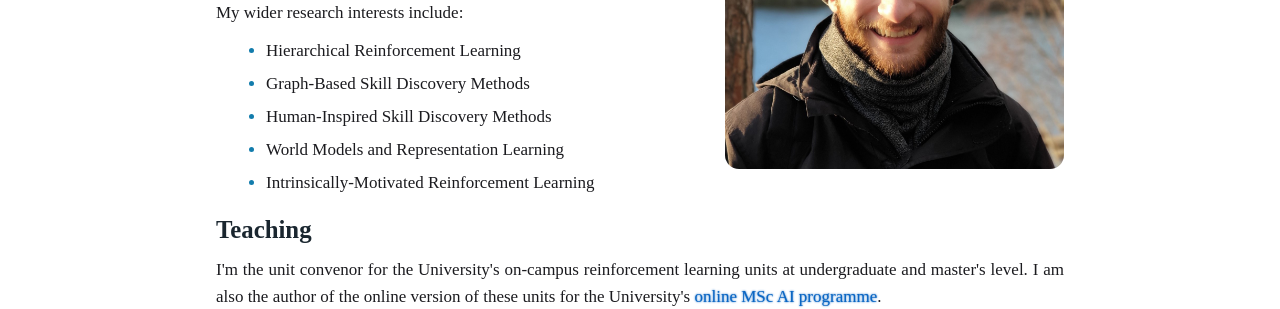
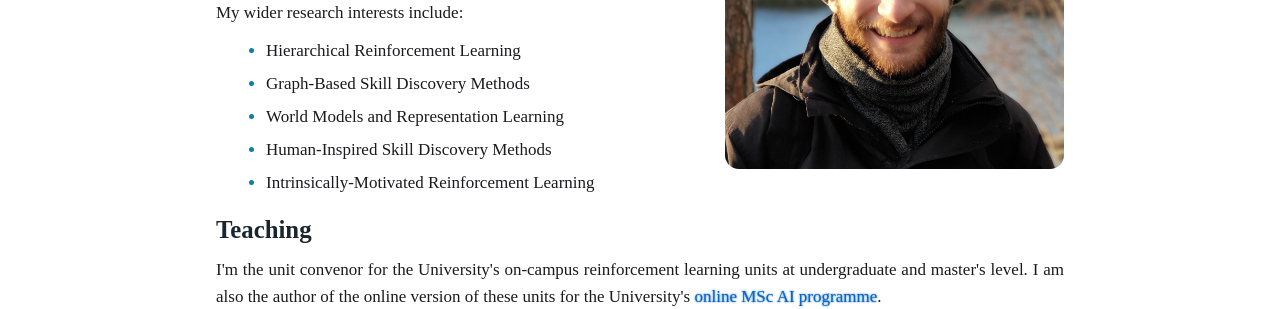
Before and after one commit to Ueva/personal-website, a Jekyll site: the page built from academic-website/index.html, in a window 1280 px wide and 900 px high, scrolled down 380 px. Shown: the part 153-462 px from the top of the window. Built offline with Jekyll 4.4.1, drawn with Linux system fonts in a browser that asks for light colours; some web fonts are replaced; some of the changed lines change nothing that is shown.

Commit message:
Re-ordered research interests.

```diff
--- a/academic-website/index.html
+++ b/academic-website/index.html
@@ -47,8 +47,8 @@ nav_title: Home
         <ul class="mt-0" style="padding-left: 50px;">
             <li>Hierarchical Reinforcement Learning</li>
             <li>Graph-Based Skill Discovery Methods</li>
+            <li>World Models and Representation Learning</li>
             <li>Human-Inspired Skill Discovery Methods</li>
-            <li>World Models and Representation Learning</li>
             <li>Intrinsically-Motivated Reinforcement Learning</li>
         </ul>
 
```
